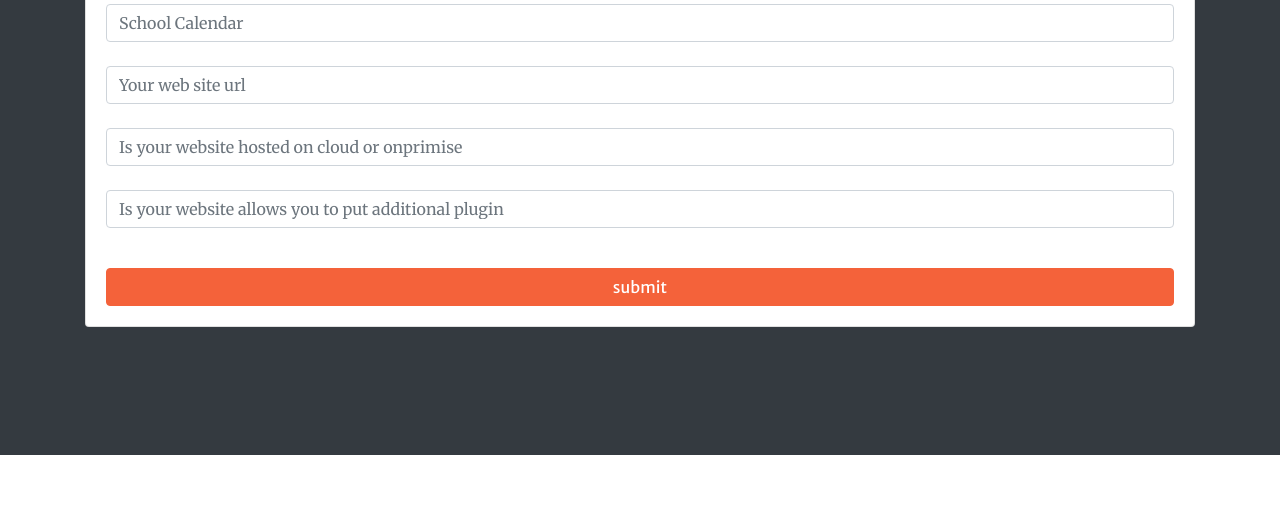
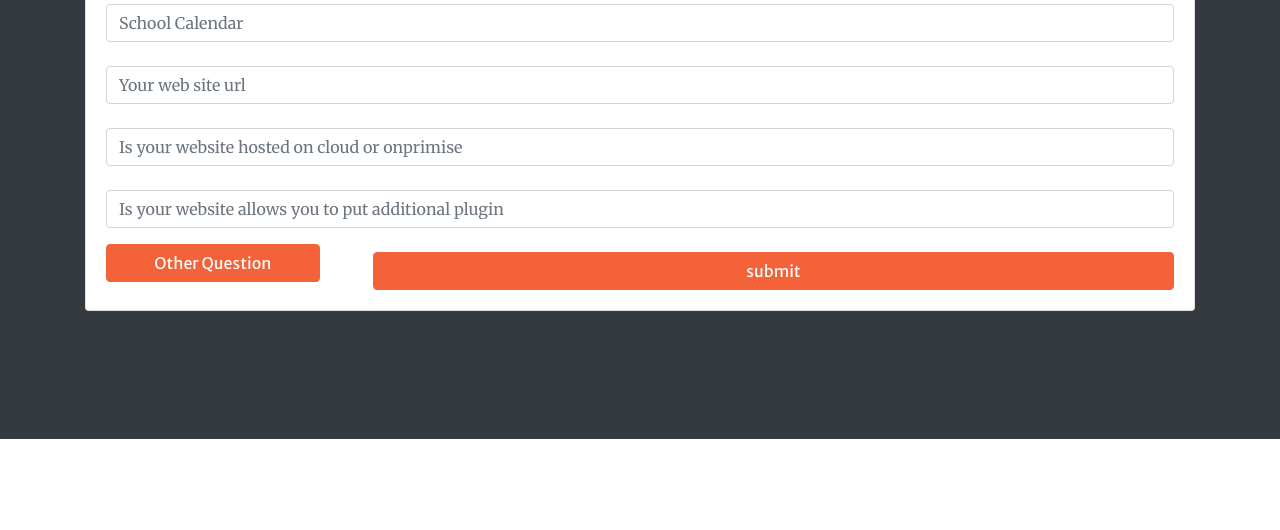
Before and after one commit to SyedNusrath/DataD_Demo, a Flask app: page /form in a window 1280 px wide. Shown: the part 913-1443 px from the top of the page. Run offline with Flask 2, Linux system fonts and the light colour scheme; some libraries are stand-ins or nearby versions.

Commit message:
updated code

```diff
--- a/app.py
+++ b/app.py
@@ -17,6 +17,7 @@ from os import environ
 
 from flask import Flask, redirect, render_template, request, url_for
 import mysql_connection as sql_c
+import ast
 
 app = Flask(__name__)
 
@@ -42,6 +43,14 @@ def login():
 def register():
     """Basic home page."""
     return render_template('register.html')
+
+@app.route('/view_questionnaire_details', methods=['POST'])
+def view_questionnaire_details():
+    """Basic home page."""
+    print("in view_questionnaire_details",request.json['customer_id'])
+    rows = sql_c.select_where_query("others_customer_questions","customer_name",str(request.json['customer_id']))
+    print(rows)
+    return str(rows)
 
 @app.route('/forgot_password')
 def forgot_password():
@@ -82,6 +91,19 @@ def form_details():
 
     return render_template('form.html')
 
+@app.route('/other_question_anwsers', methods=['POST'])
+def other_question_anwsers():
+    """Basic home page."""
+    print("in other_question_anwsers")
+    customer_id_arr=ast.literal_eval(request.json['customer_id_arr'])
+    question_arr=ast.literal_eval(request.json['question_arr'])
+    awnser_arr=ast.literal_eval(request.json['awnser_arr'])
+    print(type(customer_id_arr),question_arr,awnser_arr)
+    for cus,qes,awn in zip(customer_id_arr,question_arr,awnser_arr):
+        columns = ("customer_name","question","answer")
+        print(columns,(cus,qes,awn))
+        sql_c.insertQuery("datad_demo.others_customer_questions",str(columns).replace("'","").replace('"',""),str((cus,qes,awn)))
+    return str("successfully added to database")
 
 if __name__ == '__main__':
     app.config['TEMPLATES_AUTO_RELOAD'] = True
--- a/templates/form.html
+++ b/templates/form.html
@@ -87,14 +87,49 @@
               <br><input type="text" name="your_web_site_allows_plugin" class="form-control" placeholder="Is your website allows you to put additional plugin" required="required" autofocus="autofocus">
               </div>
           </div>
-          <br><input type="submit" id="submit" value="submit" class="btn btn-primary btn-block">
-          <!--<a class="btn btn-primary btn-block" href="login">Submit</a>-->
+          <!-- Trigger the modal with a button -->
+          <button type="button" class="btn btn-primary btn-block" data-toggle="modal" style="width:20%;float:left" data-target="#myModal">Other Question</button>
+          <input type="submit" id="submit" value="submit" style="width:75%;float: right;" class="btn btn-primary btn-block">
+
         </form>
       </div>
     </div>
 
  </div>
   </section>
+
+  <!-- Modal -->
+  <div class="modal fade" id="myModal" role="dialog">
+    <div class="modal-dialog">
+
+      <!-- Modal content-->
+      <div class="modal-content">
+        <div class="modal-header">
+          <button type="button" class="close" data-dismiss="modal">&times;</button>
+          <h4 class="modal-title">Modal Header</h4>
+        </div>
+        <div class="modal-body">
+            <div class="form-group">
+              <div class="form-label-group" id="question_and_anwser_form">
+          <input type="text" class="question form-control" placeholder="Your custom question" required="required" autofocus="autofocus">
+          <br><input type="text" class="anwser form-control" placeholder="Your custom anwser" required="required" autofocus="autofocus">
+                  <br>
+
+
+            </div>
+          </div>
+        </div>
+        <div class="modal-footer">
+           <button type="button" class="btn btn-primary btn-block" style="width:20%;float: right;" id="add_extra_qna">Add</button>
+          <button type="button" class="btn" id="save_qna">Save</button>
+          <button type="button" class="btn btn-default" data-dismiss="modal">Close</button>
+        </div>
+      </div>
+
+    </div>
+  </div>
+
+</div>
 
   <!-- Contact Section -->
   <section class="page-section" id="contact">
@@ -138,6 +173,41 @@
   <!-- Custom scripts for this template -->
   <script src="static/js/creative.min.js"></script>
 
+  <script>
+    $('#add_extra_qna').click(function(){
+
+      var html = '<input type="text" class="question form-control" placeholder="Your custom question" required="required" autofocus="autofocus"><br><input type="text" class="anwser form-control" placeholder="Your custom anwser" required="required" autofocus="autofocus"><br>'
+      $("#question_and_anwser_form").append(html);
+       $(".anwser .question").each(function() {
+          alert($(this).val());
+      });
+    });
+    $('#save_qna').click(function(){
+    var question_arr = []
+    var awnser_arr = []
+    var customer_id_arr = []
+      $(".question").each(function() {
+          question_arr.push($(this).val());
+      });
+      $(".anwser").each(function() {
+          awnser_arr.push($(this).val());
+      });
+      for(var i =0;i<question_arr.length;i++){
+        customer_id_arr.push("1")
+      }
+      console.log({customer_id_arr,question_arr,awnser_arr})
+       $.ajax({
+            type : "POST",
+            url : "/other_question_anwsers",
+            data: JSON.stringify({"customer_id_arr": JSON.stringify(customer_id_arr),"question_arr": JSON.stringify(question_arr),"awnser_arr": JSON.stringify(awnser_arr)}),
+            contentType: 'application/json;charset=UTF-8',
+            success: function(result) {
+                console.log(result);
+            }
+        });
+
+    });
+  </script>
 </body>
 
 </html>
```
Also changed, not shown: datad_demo.sql (+7 -0 lines), mysql_connection.py (+3 -4 lines), templates/customer_details.html (+52 -0 lines).
